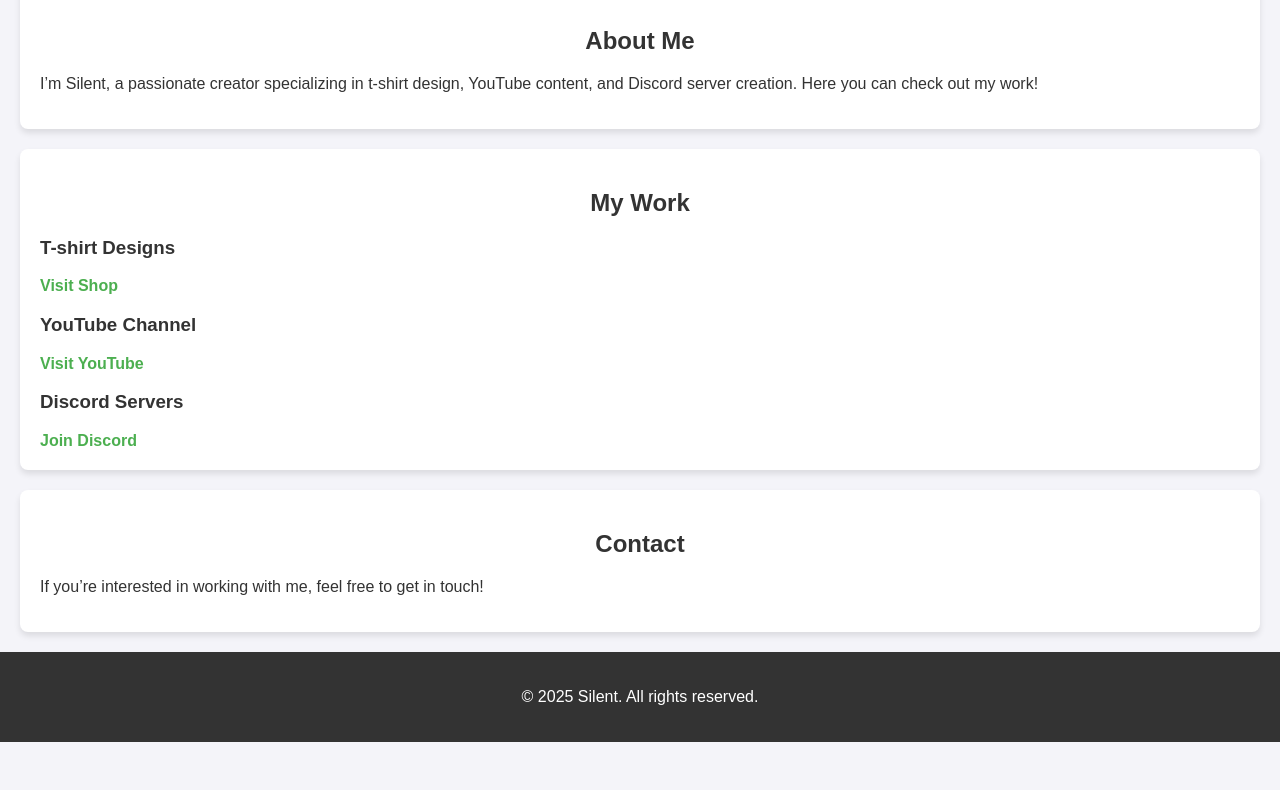
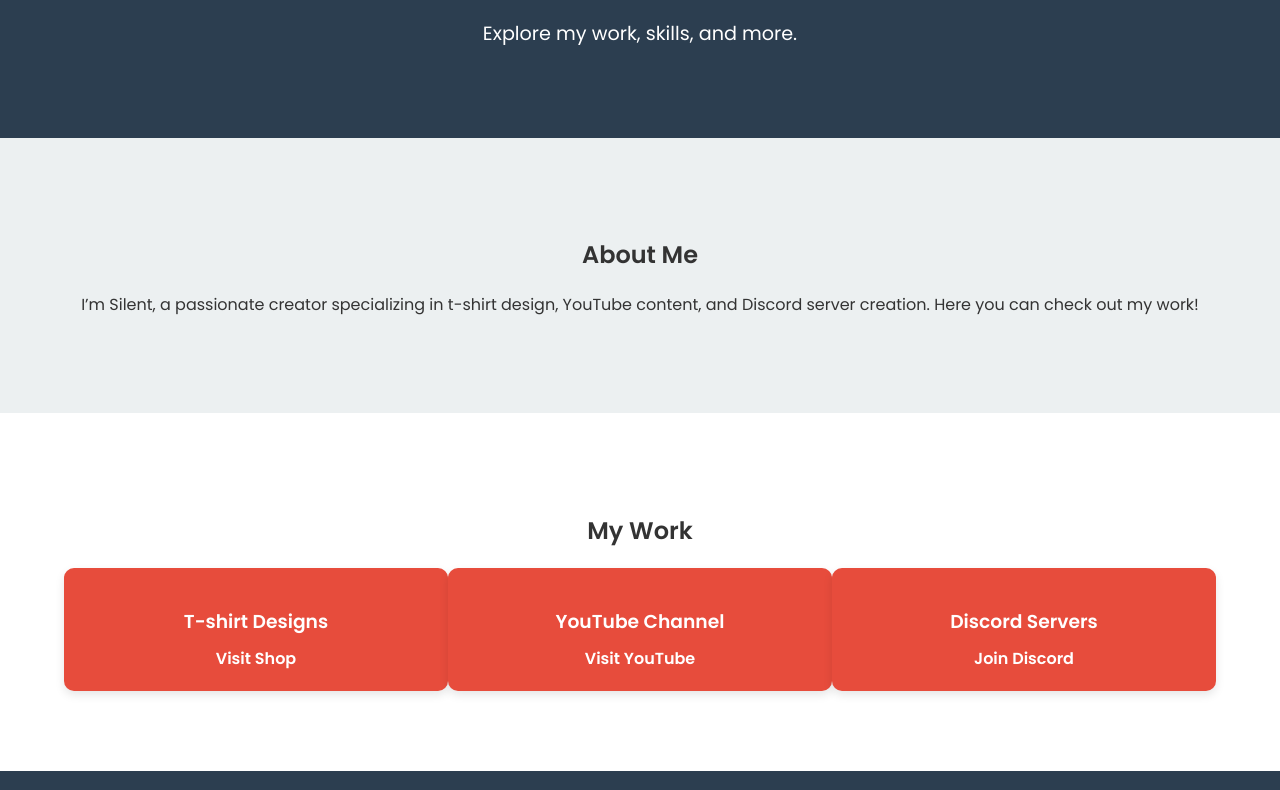
Before and after one commit to Tjculpin/Silent.github.io, a plain HTML site: page index.html in a window 1280 px wide. Shown: the part 187-977 px from the top of the page. Before the commit the page ends 929 px from the top, so only its background shows below. Drawn offline with Linux system fonts and the light colour scheme.

Commit message:
Update styles.css

```diff
--- a/styles.css
+++ b/styles.css
@@ -1,29 +1,41 @@
 /* Global Styles */
 body {
-    font-family: 'Arial', sans-serif;
+    font-family: 'Poppins', sans-serif;
     margin: 0;
     padding: 0;
     background-color: #f4f4f9;
     color: #333;
+    box-sizing: border-box;
 }
 
-h1, h2 {
-    color: #333;
-    text-align: center;
-}
-
-header {
-    background-color: #4CAF50;
-    color: white;
+.container {
+    width: 90%;
+    max-width: 1200px;
+    margin: 0 auto;
     padding: 20px;
 }
 
+/* Header */
+header {
+    background-color: #2C3E50;
+    color: white;
+    text-align: center;
+    padding: 50px 0;
+}
+
+header h1 {
+    font-size: 3em;
+}
+
+header p {
+    font-size: 1.2em;
+    margin-top: 10px;
+}
+
+/* Section Styles */
 section {
-    margin: 20px;
-    padding: 20px;
-    background-color: #fff;
-    border-radius: 8px;
-    box-shadow: 0 4px 6px rgba(0, 0, 0, 0.1);
+    padding: 60px 0;
+    text-align: center;
     opacity: 0; /* Hidden initially */
     transition: opacity 0.5s ease-in-out; /* Fade-in effect */
 }
@@ -32,36 +44,75 @@ section.visible {
     opacity: 1; /* Visible when in view */
 }
 
-footer {
-    text-align: center;
-    padding: 20px;
-    background-color: #333;
-    color: white;
+/* About Section */
+#about {
+    background-color: #ECF0F1;
 }
 
-/* Links */
-a {
-    color: #4CAF50;
+/* Portfolio Section */
+#portfolio {
+    background-color: #FFFFFF;
+}
+
+.portfolio-items {
+    display: flex;
+    justify-content: space-around;
+    margin-top: 20px;
+}
+
+.portfolio-items .item {
+    background-color: #E74C3C;
+    padding: 20px;
+    color: white;
+    border-radius: 10px;
+    width: 30%;
+    box-shadow: 0 4px 10px rgba(0, 0, 0, 0.1);
+}
+
+.portfolio-items .item h3 {
+    margin-bottom: 10px;
+}
+
+.portfolio-items .item a {
+    color: white;
     text-decoration: none;
     font-weight: bold;
 }
 
+/* Contact Section */
+#contact {
+    background-color: #2C3E50;
+    color: white;
+}
+
+/* Footer */
+footer {
+    background-color: #34495E;
+    color: white;
+    text-align: center;
+    padding: 20px 0;
+}
+
+/* Links */
 a:hover {
     text-decoration: underline;
 }
 
-/* Layout */
-#shop, #discord, #youtube {
-    margin-top: 20px;
+/* Fade-in effect on scroll */
+.fade-in {
+    opacity: 0;
+    transition: opacity 0.5s ease-in-out;
 }
 
-/* Responsiveness */
-@media (max-width: 600px) {
-    body {
-        padding: 10px;
+/* Responsive Styles */
+@media (max-width: 768px) {
+    .portfolio-items {
+        flex-direction: column;
+        align-items: center;
     }
 
-    section {
-        margin: 10px;
+    .portfolio-items .item {
+        width: 80%;
+        margin-bottom: 20px;
     }
 }
```
